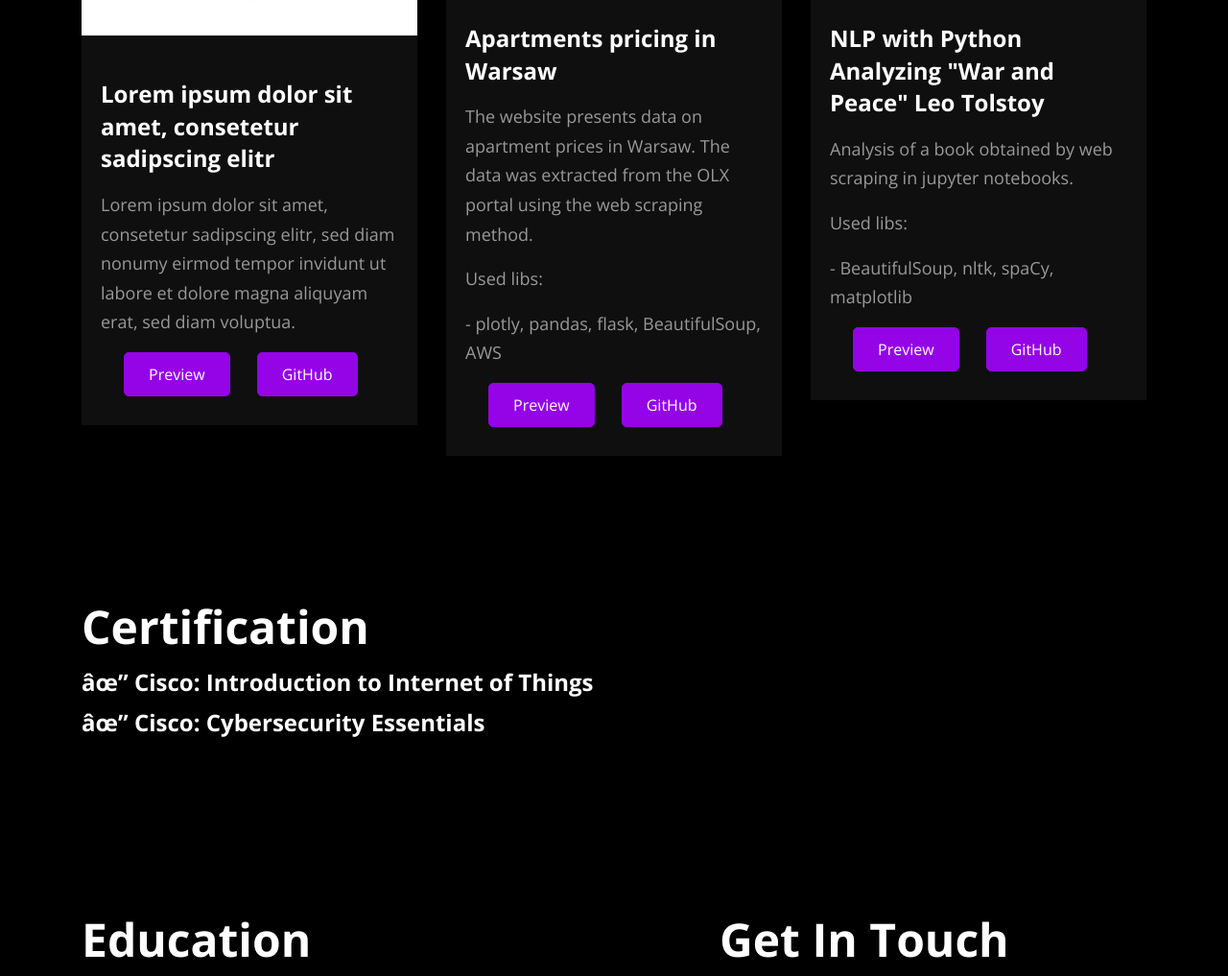
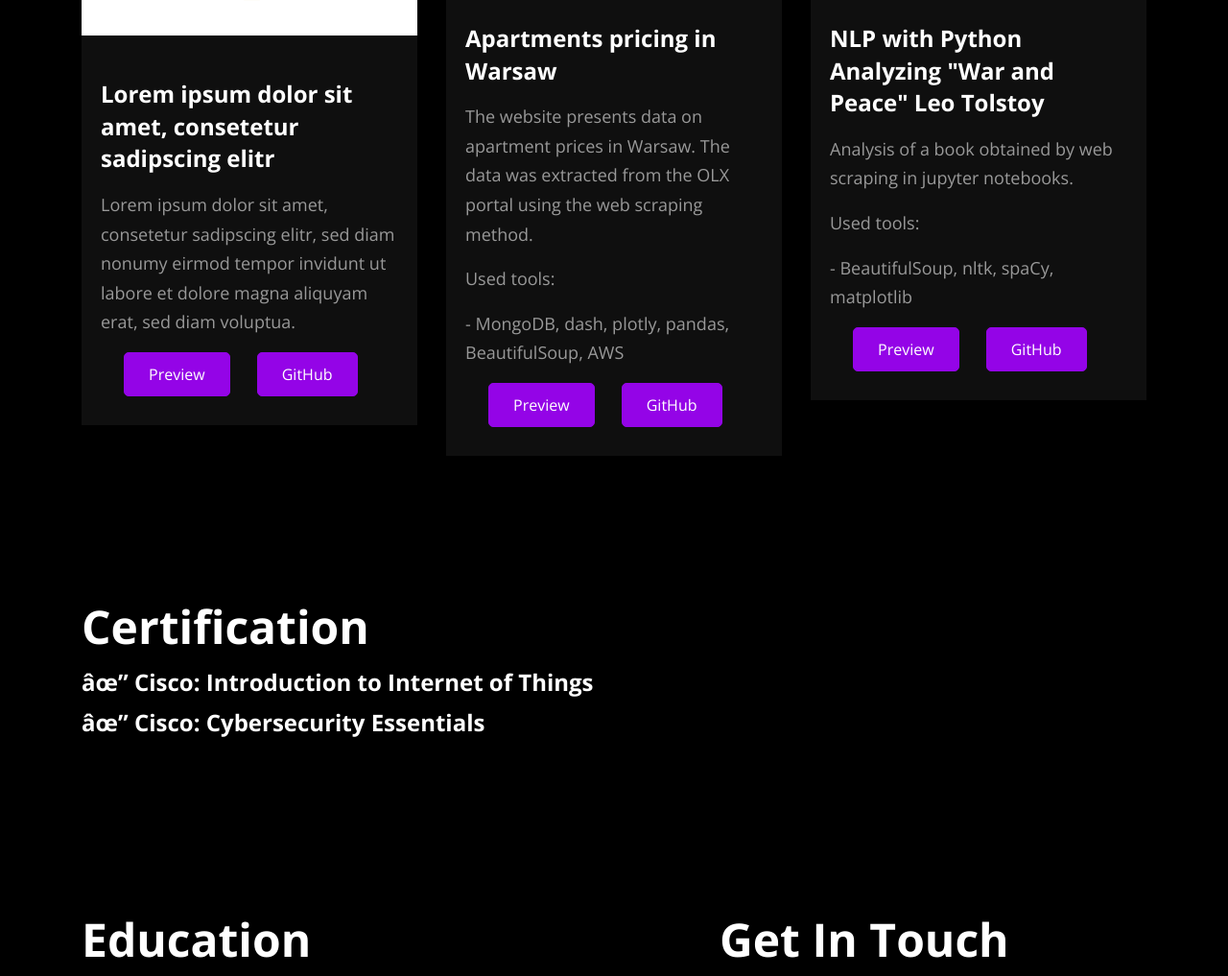
Before and after one commit to mateusz-bloch/mateusz-bloch.github.io, a plain HTML site: page index.html in a window 1280 px wide. Shown: the part 1926-2943 px from the top of the page at 96% size. Drawn offline with nearby package versions, Linux system fonts and the light colour scheme.

Commit message:
minor changes

```diff
--- a/index.html
+++ b/index.html
@@ -123,10 +123,10 @@
                             <div class="card-body">
                                 <h4 class="mb-3">Apartments pricing in Warsaw</h4>
                                 <p>The website presents data on apartment prices in Warsaw. The data was extracted from the OLX portal using the web scraping method.</p>
-                                <p>Used libs:</p>
-                                <p>- plotly, pandas, flask, BeautifulSoup, AWS</p>
+                                <p>Used tools:</p>
+                                <p>- MongoDB, dash, plotly, pandas, BeautifulSoup, AWS</p>
                                 <a href="http://3.67.207.232/" class="btn btn-primary ml-lg-4">Preview</a>
-                                <a href="https://github.com/mateusz-bloch/warsaw_apartments_prices" class="btn btn-primary ml-lg-4">GitHub</a>
+                                <a href="https://github.com/mateusz-bloch/warsaw_apartments_prices_analysis" class="btn btn-primary ml-lg-4">GitHub</a>
                             </div>
                         </article>
                     </div>
@@ -136,7 +136,7 @@
                             <div class="card-body">
                                 <h4 class="mb-3">NLP with Python Analyzing "War and Peace" Leo Tolstoy</h4>
                                 <p>Analysis of a book obtained by web scraping in jupyter notebooks.</p>
-                                <p>Used libs:</p>
+                                <p>Used tools:</p>
                                 <p>- BeautifulSoup, nltk, spaCy, matplotlib</p>
                                 <a href="https://nbviewer.org/github/mateusz-bloch/war_and_peace_analysis/blob/master/war_and_peace_analysis.ipynb" class="btn btn-primary ml-lg-4">Preview</a>
                                 <a href="https://github.com/mateusz-bloch/war_and_peace_analysis" class="btn btn-primary ml-lg-4">GitHub</a>
```
Also changed, not shown: 1 other file.
